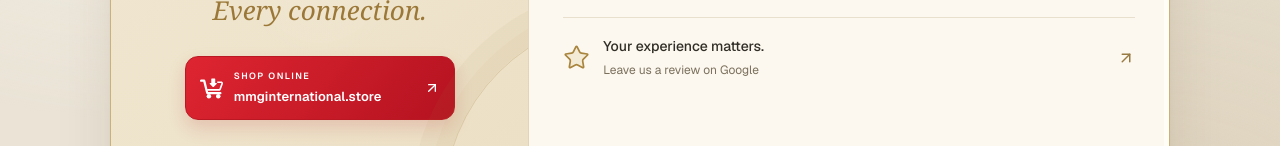
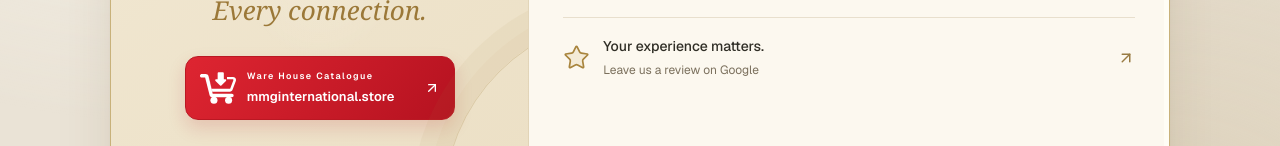
Before and after one commit to muhammadhaseeb5/MMG-International-Smart-Card, a React (Vite) app: page / in a window 1280 px wide. Shown: the part 654-800 px from the top of the page. Built offline with nearby package versions, Linux system fonts and the light colour scheme.

Commit message:
Link shop button to warehouse catalogue and enlarge cart icon

```diff
--- a/app/globals.css
+++ b/app/globals.css
@@ -46,7 +46,7 @@ h1 span { color:#a78543; }
 .identity-note { font:26px/1.35 Georgia,'Times New Roman',serif; margin:0; color:#554a33; }
 .identity-note em { color:#9b7838; font-weight:400; }
 .identity-website { display:flex; align-items:center; width:min(100%,270px); gap:11px; padding:13px 14px; margin-top:28px; color:#fff; text-align:left; border:1px solid #ba1823; border-radius:13px; background:linear-gradient(130deg,#de2531,#b51220); box-shadow:0 8px 18px #b5122028; transition:transform .2s,box-shadow .2s; }
-.identity-website>svg:first-child { width:23px; height:23px; flex-shrink:0; stroke-width:1.7; }
+.identity-website>svg:first-child { width:36px; height:36px; flex-shrink:0; }
 .identity-website span { min-width:0; }
 .identity-website small,.identity-website strong { display:block; }
 .identity-website small { margin-bottom:3px; color:#fff; font-size:9px; font-weight:600; letter-spacing:.16em; }
--- a/app/page.tsx
+++ b/app/page.tsx
@@ -78,9 +78,9 @@ export default function Home() {
                 </div>
                 <div className="identity-rule" aria-hidden="true"><span />✦<span /></div>
                 <p className="identity-note">One card.<br /><em>Every connection.</em></p>
-                <a className="identity-website" href={website} target="_blank" rel="noopener noreferrer" aria-label="Shop at mmginternational.store">
+                <a className="identity-website" href="https://mmginternational.store/catalogue/" target="_blank" rel="noopener noreferrer" aria-label="View Ware House Catalogue at mmginternational.store">
                   <ShopCartIcon />
-                  <span><small>SHOP ONLINE</small><strong>mmginternational.store</strong></span>
+                  <span><small>Ware House Catalogue</small><strong>mmginternational.store</strong></span>
                   <ArrowUpRight className="website-arrow" aria-hidden="true" />
                 </a>
               </div>
```
